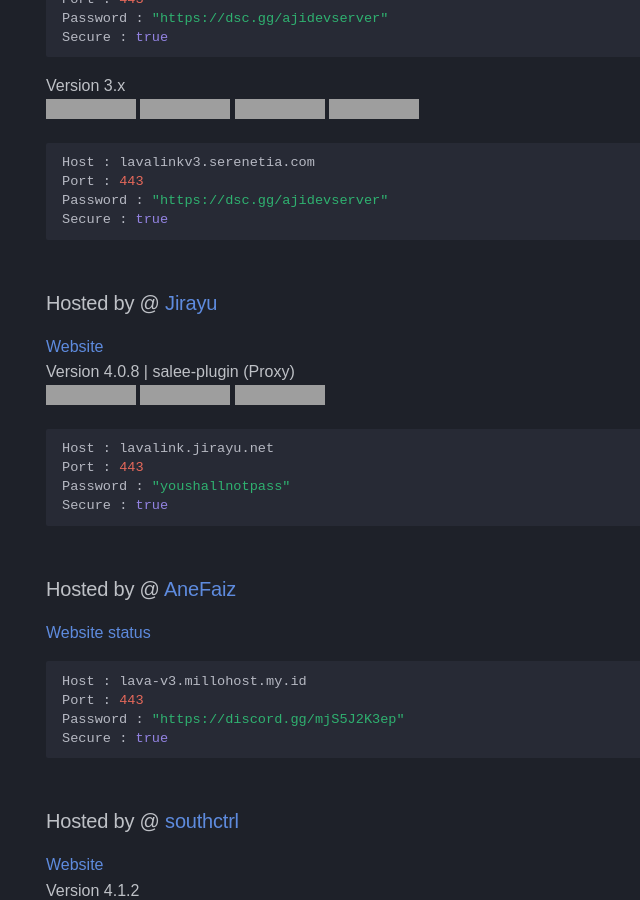
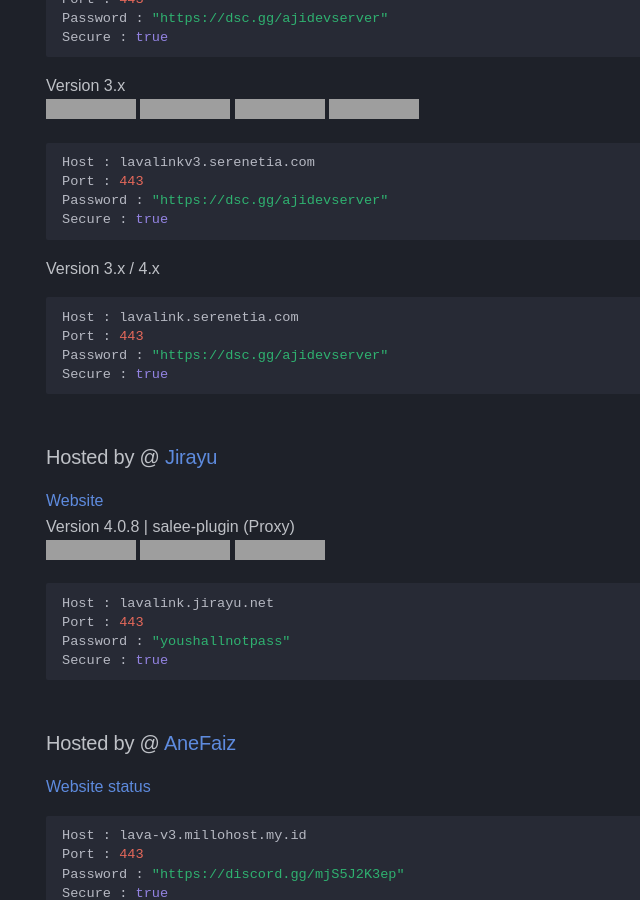
Before and after one commit to DarrenOfficial/lavalink-list, an MkDocs documentation site: the page built from docs/SSL/Lavalink-SSL.md, in a window 1280 px wide and 900 px high, scrolled down 569 px, cut to the strip 0-900 px from the top of the window. Shown: the whole strip, without its empty margins (0-640 px from the left). Built offline with MkDocs 1.6.1 and Material for MkDocs 9.7.7, drawn with Linux system fonts in a browser that asks for light colours; some web fonts are replaced; comment, search, counter and statistics services are not loaded; a style sheet for code colours, icons or effects is not loaded; grey boxes are pictures that could not be loaded.

Commit message:
added new host (#782)
* Update logo and favicon URLs in mkdocs.yml

Updated logo and favicon URLs to new CDN links.

* Update host URLs for Lavalink versions

* Change host addresses in Lavalink-SSL.md

Updated host addresses for Lavalink SSL documentation.

* cleanup dead nodes

* cleanup dead nodes

* ldp

* ldp

````diff
--- a/docs/SSL/Lavalink-SSL.md
+++ b/docs/SSL/Lavalink-SSL.md
@@ -42,6 +42,13 @@ Port : 443
 Password : "https://dsc.gg/ajidevserver"
 Secure : true
 ```
+Version 3.x / 4.x <br />
+```bash
+Host : lavalink.serenetia.com
+Port : 443
+Password : "https://dsc.gg/ajidevserver"
+Secure : true
+```
 
 ### Hosted by @ [Jirayu](https://discord.com/users/1089356674764120125)
 [Website](https://provider.jirayu.net) <br />
````
Also changed, not shown: docs/NoSSL/Lavalink-NonSSL.md (+7 -0 lines).
